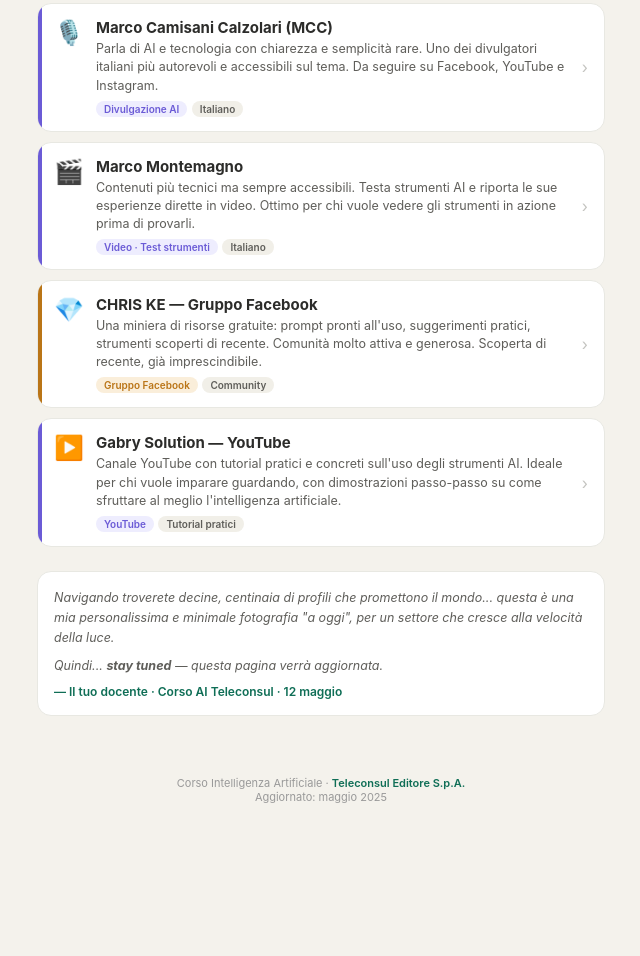
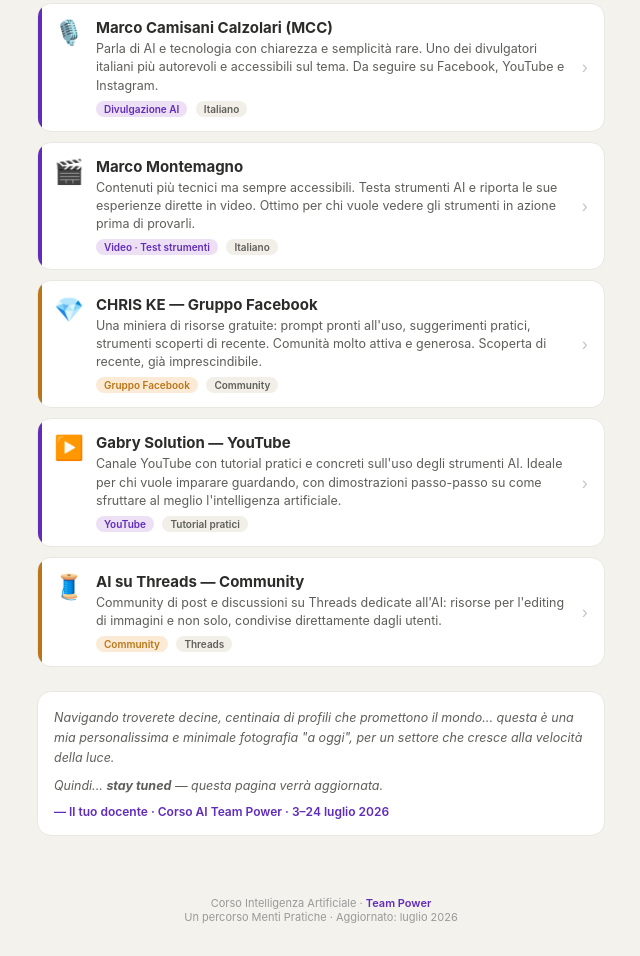
Before and after one commit to ErnestoLaCanna/risorse-ai-teamwork, a plain HTML site: page index.html in a window 1280 px wide. Shown: the part 1274-2230 px from the top of the page, without its empty margins (319-959 px from the left). Before the commit the page ends 2110 px from the top, so only its background shows below. Drawn offline with Linux system fonts and the light colour scheme.

Commit message:
ndex.html

```diff
--- a/index.html
+++ b/index.html
@@ -3,7 +3,7 @@
 <head>
   <meta charset="UTF-8">
   <meta name="viewport" content="width=device-width, initial-scale=1.0">
-  <title>Risorse AI · Teleconsul Editore</title>
+  <title>Risorse AI · Team Power</title>
   <style>
     * { box-sizing: border-box; margin: 0; padding: 0; }
 
@@ -16,7 +16,7 @@
 
     /* ── HEADER ── */
     header {
-      background: linear-gradient(135deg, #0F6E56 0%, #185FA5 100%);
+      background: linear-gradient(135deg, #111340 0%, #602CB9 100%);
       padding: 32px 20px 28px;
       text-align: center;
       position: relative;
@@ -93,7 +93,7 @@
     }
     .section-header.green  { border-color: #0F6E56; }
     .section-header.blue   { border-color: #185FA5; }
-    .section-header.purple { border-color: #6B5BD6; }
+    .section-header.purple { border-color: #602CB9; }
 
     .section-icon {
       width: 36px; height: 36px;
@@ -102,9 +102,9 @@
       font-size: 18px;
       flex-shrink: 0;
     }
-    .section-icon.green  { background: #E1F5EE; }
+    .section-icon.green  { background: #E8F4F0; }
     .section-icon.blue   { background: #E6F1FB; }
-    .section-icon.purple { background: #EEEDFE; }
+    .section-icon.purple { background: #EDE0F5; }
 
     .section-title {
       font-size: 15px;
@@ -140,7 +140,7 @@
     }
     .card.green::before  { background: #0F6E56; }
     .card.blue::before   { background: #185FA5; }
-    .card.purple::before { background: #6B5BD6; }
+    .card.purple::before { background: #602CB9; }
     .card.amber::before  { background: #BA7517; }
 
     .card-row {
@@ -173,11 +173,12 @@
       padding: 2px 8px;
       border-radius: 20px;
       margin-top: 6px;
+      margin-right: 4px;
     }
-    .tag-green  { background: #E1F5EE; color: #0F6E56; }
+    .tag-green  { background: #E8F4F0; color: #0F6E56; }
     .tag-blue   { background: #E6F1FB; color: #185FA5; }
-    .tag-purple { background: #EEEDFE; color: #6B5BD6; }
-    .tag-amber  { background: #FAEEDA; color: #BA7517; }
+    .tag-purple { background: #EDE0F5; color: #602CB9; }
+    .tag-amber  { background: #FBEBD6; color: #BA7517; }
     .tag-grey   { background: #F1EFE8; color: #5F5E5A; }
 
     .card-arrow {
@@ -204,7 +205,7 @@
     }
     .note .author {
       font-size: 12px;
-      color: #0F6E56;
+      color: #602CB9;
       font-weight: 600;
       margin-top: 8px;
       font-style: normal;
@@ -217,16 +218,16 @@
       font-size: 11px;
       color: #999;
     }
-    footer span { color: #0F6E56; font-weight: 600; }
+    footer span { color: #602CB9; font-weight: 600; }
   </style>
 </head>
 <body>
 
 <header>
-  <div class="tag">Corso AI · Teleconsul Editore</div>
+  <div class="tag">Corso AI · Team Power</div>
   <h1>Risorse sull'Intelligenza Artificiale</h1>
   <p>Una selezione personale e aggiornata di strumenti,<br>newsletter e profili da seguire</p>
-  <div class="date">📅 12 maggio</div>
+  <div class="date">📅 3–24 luglio 2026</div>
 </header>
 
 <main>
@@ -294,7 +295,7 @@
         <div class="card-emoji">🔍</div>
         <div class="card-body">
           <div class="card-name">Perplexity AI</div>
-          <div class="card-desc">Motore di ricerca AI con citazioni verificabili. Ideale per ricerche giuridiche, normative e fact-checking professionale.</div>
+          <div class="card-desc">Motore di ricerca AI con citazioni verificabili. Ideale per ricerche approfondite, verifica delle fonti e fact-checking professionale.</div>
           <span class="card-tag tag-green">perplexity.ai</span>
         </div>
         <div class="card-arrow">›</div>
@@ -349,7 +350,7 @@
       </div>
     </div>
 
-    <a class="card purple" href="https://www.facebook.com/camisanicalzolari" target="_blank">
+    <a class="card purple" href="https://www.facebook.com/marcocamisanicalzolari" target="_blank">
       <div class="card-row">
         <div class="card-emoji">🎙️</div>
         <div class="card-body">
@@ -400,20 +401,33 @@
         <div class="card-arrow">›</div>
       </div>
     </a>
+
+    <a class="card amber" href="https://www.threads.com/search?serp_type=community_feed_attachment&q=AI%20Threads" target="_blank">
+      <div class="card-row">
+        <div class="card-emoji">🧵</div>
+        <div class="card-body">
+          <div class="card-name">AI su Threads — Community</div>
+          <div class="card-desc">Community di post e discussioni su Threads dedicate all'AI: risorse per l'editing di immagini e non solo, condivise direttamente dagli utenti.</div>
+          <span class="card-tag tag-amber">Community</span>
+          <span class="card-tag tag-grey">Threads</span>
+        </div>
+        <div class="card-arrow">›</div>
+      </div>
+    </a>
   </div>
 
   <!-- ── NOTA PERSONALE ── -->
   <div class="note">
     <p>Navigando troverete decine, centinaia di profili che promettono il mondo... questa è una mia personalissima e minimale fotografia "a oggi", per un settore che cresce alla velocità della luce.</p>
     <p style="margin-top:8px">Quindi... <strong>stay tuned</strong> — questa pagina verrà aggiornata.</p>
-    <div class="author">— Il tuo docente · Corso AI Teleconsul · 12 maggio</div>
+    <div class="author">— Il tuo docente · Corso AI Team Power · 3–24 luglio 2026</div>
   </div>
 
 </main>
 
 <footer>
-  Corso Intelligenza Artificiale · <span>Teleconsul Editore S.p.A.</span><br>
-  Aggiornato: maggio 2025
+  Corso Intelligenza Artificiale · <span>Team Power</span><br>
+  Un percorso Menti Pratiche · Aggiornato: luglio 2026
 </footer>
 
 </body>
```
